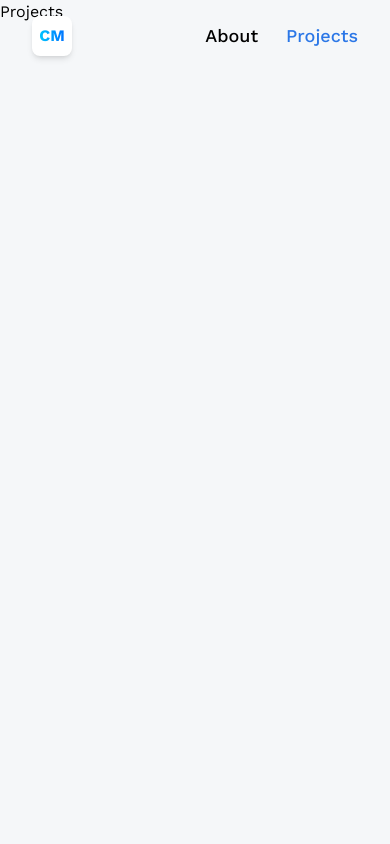
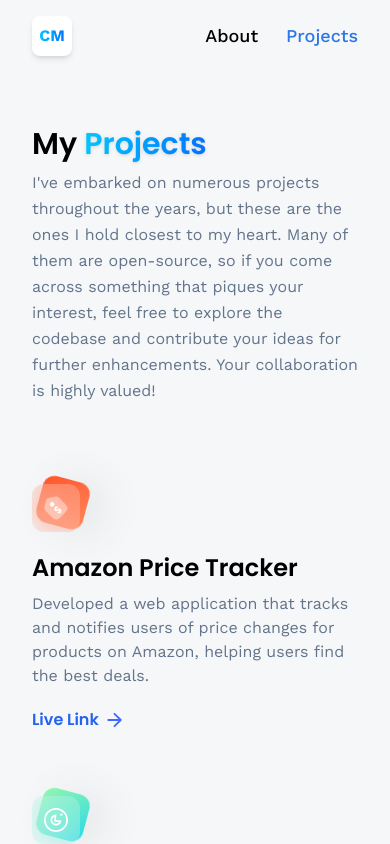
Before and after one commit to cjmcquain/threejs_example, a React (Vite) app: page /projects in a window 390 px wide. Shown: the top 844 px of the page. Built offline with nearby package versions, Linux system fonts and the light colour scheme.

Commit message:
Updated Projects page and App height

```diff
--- a/src/App.jsx
+++ b/src/App.jsx
@@ -5,7 +5,7 @@
 
 const App = () => {
   return (
-    <main className="bg-slate-300/20 h-[100vh]">
+    <main className="bg-slate-300/20 h-full">
         <Router>
             <Navbar />
             <Routes>
--- a/src/pages/Contact.jsx
+++ b/src/pages/Contact.jsx
@@ -9,6 +9,7 @@
 const Contact = () => {
   const [form, setForm] = useState({name: '', email: '', message: ''});
   const [isLoading, setIsLoading] = useState(false);
+  const [loading, setLoading] = useState(false);
   const formRef = useRef(null);
   const [currentAnimation, setCurrentAnimation] = useState('idle');
 
@@ -56,36 +57,97 @@
   }
 
   return (
-    <section className="relative flex lg:flex-row flex-col max-container">
+    <section className='relative flex lg:flex-row flex-col max-container h-[100vh]'>
     {alert.show && <Alert {...alert} />}
-      <div className="flex-1 min-w-[50%] flex flex-col">
-        <h1 className="head-text">Get in Touch</h1>
 
-        <form onSubmit={handleSubmit} className="w-full flex flex-col gap-7 mt-14">
-          <label className="text-black-500 font-semibold">
+    <div className='flex-1 min-w-[50%] flex flex-col'>
+      <h1 className='head-text'>Get in Touch</h1>
+
+      <form
+        ref={formRef}
+        onSubmit={handleSubmit}
+        className='w-full flex flex-col gap-7 mt-14'
+      >
+        <label className='text-black-500 font-semibold'>
           Name
+          <input
+            type='text'
+            name='name'
+            className='input'
+            placeholder='John'
+            required
+            value={form.name}
+            onChange={handleChange}
+            onFocus={handleFocus}
+            onBlur={handleBlur}
+          />
         </label>
-          <input type="text" name="name" className="input" placeholder="John" required value={form.name}
-           onChange={handleChange} onFocus={handleFocus} onBlur={handleBlur}/>
-                     <label className="text-black-500 font-semibold">
+        <label className='text-black-500 font-semibold'>
           Email
+          <input
+            type='email'
+            name='email'
+            className='input'
+            placeholder='John@gmail.com'
+            required
+            value={form.email}
+            onChange={handleChange}
+            onFocus={handleFocus}
+            onBlur={handleBlur}
+          />
         </label>
-          <input type="email" name="email" className="input" placeholder="john@gmail.com" required value={form.email}
-           onChange={handleChange} onFocus={handleFocus} onBlur={handleBlur}/>
-                     <label className="text-black-500 font-semibold">
+        <label className='text-black-500 font-semibold'>
           Your Message
+          <textarea
+            name='message'
+            rows='4'
+            className='textarea'
+            placeholder='Write your thoughts here...'
+            value={form.message}
+            onChange={handleChange}
+            onFocus={handleFocus}
+            onBlur={handleBlur}
+          />
         </label>
-          <textarea name="message" className="textarea" placeholder="Let me know how I can help you!" required value={form.message}
-           onChange={handleChange} onFocus={handleFocus} onBlur={handleBlur}/>
-           <button type="submit" disabled={isLoading} className="btn" onFocus={handleFocus} onBlur={handleBlur}>{isLoading ? 'Sending...' : 'Send Message'}</button>
+
+        <button
+          type='submit'
+          disabled={loading}
+          className='btn'
+          onFocus={handleFocus}
+          onBlur={handleBlur}
+        >
+          {loading ? "Sending..." : "Submit"}
+        </button>
       </form>
     </div>
-      <div className="lg:w-1/2 w-full lg:h-auto md:h-[550px] h-[350px]">
-        <Canvas camera={{position: [0, 0, 5], fox: 75, near: 0.1, far: 1000}}>
-          <directionalLight intensity={2.5} position={[0, 0, 1]} />
-          <ambientLight intensity={0.5} />
+
+    <div className='lg:w-1/2 w-full lg:h-auto md:h-[550px] h-[350px]'>
+      <Canvas
+        camera={{
+          position: [0, 0, 5],
+          fov: 75,
+          near: 0.1,
+          far: 1000,
+        }}
+      >
+        <directionalLight position={[0, 0, 1]} intensity={2.5} />
+        <ambientLight intensity={1} />
+        <pointLight position={[5, 10, 0]} intensity={2} />
+        <spotLight
+          position={[10, 10, 10]}
+          angle={0.15}
+          penumbra={1}
+          intensity={2}
+        />
+
         <Suspense fallback={<Loader />}>
-            <Fox position={[0.5, 0.35, 0]} rotation={[12.629, -0.6, 0]} scale={[0.5, 0.5, 0.5]} currentAnimation={currentAnimation} />
+          <Fox
+            currentAnimation={currentAnimation}
+            position={[0.5, 0.35, 0]}
+            rotation={[12.629, -0.6, 0]}
+            scale={[0.5, 0.5, 0.5]}
+          />
         </Suspense>
       </Canvas>
     </div>
--- a/src/pages/Projects.jsx
+++ b/src/pages/Projects.jsx
@@ -1,8 +1,70 @@
 import React from 'react'
+import { projects } from '../constants'
+import { Link } from "react-router-dom";
+import { arrow } from '../assets/icons'
+import CTA from '../components/CTA'
 
 const Projects = () => {
   return (
-    <div>Projects</div>
+    <section className='max-container'>
+      <h1 className='head-text'>
+        My{" "}
+        <span className='blue-gradient_text drop-shadow font-semibold'>
+          Projects
+        </span>
+      </h1>
+
+      <p className='text-slate-500 mt-2 leading-relaxed'>
+        I've embarked on numerous projects throughout the years, but these are
+        the ones I hold closest to my heart. Many of them are open-source, so if
+        you come across something that piques your interest, feel free to
+        explore the codebase and contribute your ideas for further enhancements.
+        Your collaboration is highly valued!
+      </p>
+
+      <div className='flex flex-wrap my-20 gap-16'>
+        {projects.map((project) => (
+          <div className='lg:w-[400px] w-full' key={project.name}>
+            <div className='block-container w-12 h-12'>
+              <div className={`btn-back rounded-xl ${project.theme}`} />
+              <div className='btn-front rounded-xl flex justify-center items-center'>
+                <img
+                  src={project.iconUrl}
+                  alt='threads'
+                  className='w-1/2 h-1/2 object-contain'
+                />
+              </div>
+            </div>
+
+            <div className='mt-5 flex flex-col'>
+              <h4 className='text-2xl font-poppins font-semibold'>
+                {project.name}
+              </h4>
+              <p className='mt-2 text-slate-500'>{project.description}</p>
+              <div className='mt-5 flex items-center gap-2 font-poppins'>
+                <Link
+                  to={project.link}
+                  target='_blank'
+                  rel='noopener noreferrer'
+                  className='font-semibold text-blue-600'
+                >
+                  Live Link
+                </Link>
+                <img
+                  src={arrow}
+                  alt='arrow'
+                  className='w-4 h-4 object-contain'
+                />
+              </div>
+            </div>
+          </div>
+        ))}
+      </div>
+
+      <hr className='border-slate-200' />
+
+      <CTA />
+    </section>
   )
 }
 
```
Lines whose indentation alone changed are shown as unchanged.
